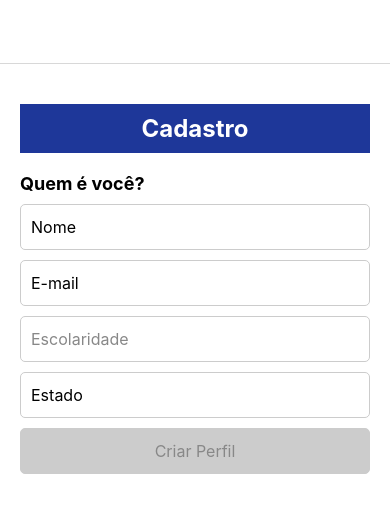
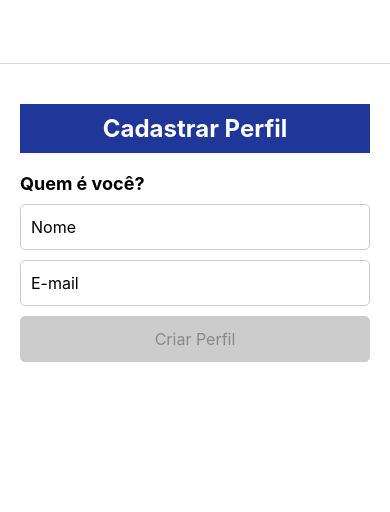
Before and after one commit to AndreiKoenich/Aplicativo-TechMatch, a React Native app: screen /Cadastro in a window 390 px wide. Shown: the top 512 px of the page. Built offline with nearby package versions, Linux system fonts and the light colour scheme.

Commit message:
Tela de cadastro simplificada

```diff
--- a/src/components/Cadastro/index.js
+++ b/src/components/Cadastro/index.js
@@ -1,41 +1,29 @@
 import React, { useState, useEffect } from 'react';
 import { View, Text, TouchableOpacity, StyleSheet, TextInput } from 'react-native';
-import { useNavigation } from '@react-navigation/native';
 
 export default function Cadastro({ route }) {
-  const navigation = useNavigation();
-  const [escolaridade, setEscolaridade] = useState('');
   const [nome, setNome] = useState('');
   const [email, setEmail] = useState('');
-  const [estado, setEstado] = useState('');
   const [isButtonEnabled, setIsButtonEnabled] = useState(false);
 
   useEffect(() => {
-    if (route.params?.escolaridade) {
-      setEscolaridade(route.params.escolaridade);
-    }
-  }, [route.params]);
-
-  useEffect(() => {
-    if (nome && email && escolaridade && estado) {
+    if (nome && email) {
       setIsButtonEnabled(true);
     } else {
       setIsButtonEnabled(false);
     }
-  }, [nome, email, escolaridade, estado]);
+  }, [nome, email]);
 
   const handleCriarPerfilPress = () => {
     console.log('Perfil criado com os seguintes dados:');
     console.log('Nome:', nome);
     console.log('E-mail:', email);
-    console.log('Escolaridade:', escolaridade);
-    console.log('Estado:', estado);
   };
 
   return (
     <View style={styles.container}>
       <View style={styles.header}>
-        <Text style={styles.headerText}>Cadastro</Text>
+        <Text style={styles.headerText}>Cadastrar Perfil</Text>
       </View>
 
       <Text style={styles.sectionText}>Quem é você?</Text>
@@ -50,20 +38,6 @@ export default function Cadastro({ route }) {
         placeholder="E-mail"
         value={email}
         onChangeText={(text) => setEmail(text)}
-      />
-
-      {/* Mostra a escolaridade selecionada ou o campo de seleção */}
-      <TouchableOpacity style={[styles.input, escolaridade ? styles.selectedEscolaridade : null]} onPress={() => navigation.navigate('EscolaridadeScreen')}>
-        <Text style={[styles.placeholderText, escolaridade ? styles.selectedText : null]}>
-          {escolaridade || 'Escolaridade'}
-        </Text>
-      </TouchableOpacity>
-
-      <TextInput
-        style={styles.input}
-        placeholder="Estado"
-        value={estado}
-        onChangeText={(text) => setEstado(text)}
       />
 
       <TouchableOpacity
@@ -118,12 +92,6 @@ const styles = StyleSheet.create({
     color: '#888',
     fontSize: 16,
   },
-  selectedEscolaridade: {
-    borderColor: 'black', // Cor da borda quando a escolaridade é selecionada
-  },
-  selectedText: {
-    color: 'black', // Cor do texto quando a escolaridade é selecionada
-  },
   criarPerfilButton: {
     alignItems: 'center',
   },
--- a/src/components/index.js
+++ b/src/components/index.js
@@ -45,7 +45,7 @@ const styles = StyleSheet.create({
       backgroundColor: '#1E3799',
       borderRadius: 25,
       paddingVertical: 10,
-      marginTop: 300,
+      marginTop: 50,
       marginHorizontal: 30,
     },
     buttonText: {
```
